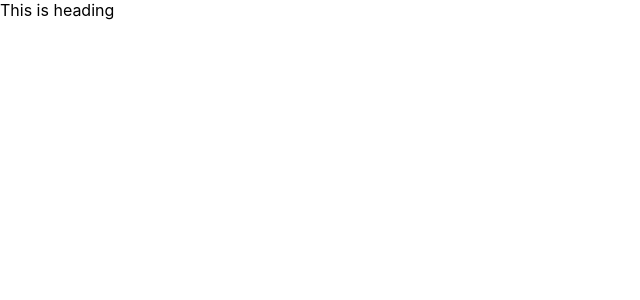
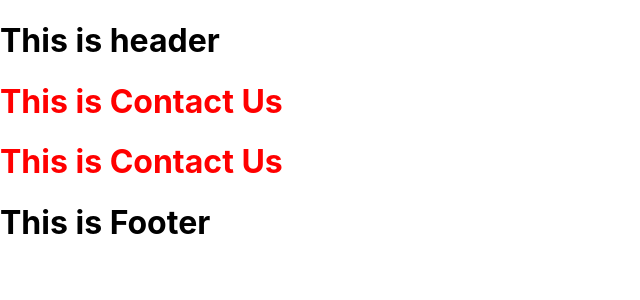
Before and after one commit to RavindraKumarThakur/Quick-Foods-online-food-order-system, a React (Create React App) app in the folder frontend/: page /Contact_Us in a window 1280 px wide. Shown: the top 300 px of the page, without its empty margins (0-640 px from the left). Built offline with nearby package versions, Linux system fonts and the light colour scheme.

Commit message:
Made component and routing

```diff
--- a/frontend/package.json
+++ b/frontend/package.json
@@ -8,6 +8,7 @@
     "@testing-library/user-event": "^13.5.0",
     "react": "^18.3.1",
     "react-dom": "^18.3.1",
+    "react-router-dom": "^6.23.1",
     "react-scripts": "5.0.1",
     "web-vitals": "^2.1.4"
   },
--- /dev/null
+++ b/frontend/src/Layout.jsx
@@ -0,0 +1,16 @@
+import React from "react";
+import { Outlet } from "react-router-dom";
+import Header from "./component/Header/Header";
+import Footer from "./component/Footer/Footer";
+
+function Layout(){
+    return(
+        <>
+        <Header />
+        <Outlet />
+        <Footer />
+        </>
+    )
+}
+
+export default Layout
--- /dev/null
+++ b/frontend/src/component/About_Us/About_Us.jsx
@@ -0,0 +1,9 @@
+import React from "react";
+
+function About_Us(){
+    return(
+        <h1>This is About Us</h1>
+    )
+}
+
+export default About_Us
--- /dev/null
+++ b/frontend/src/component/Contact_Us/Contact_Us.css
@@ -0,0 +1,3 @@
+.Contact_heading{
+    color: red;
+}
--- /dev/null
+++ b/frontend/src/component/Contact_Us/Contact_Us.jsx
@@ -0,0 +1,13 @@
+import React from "react";
+import "./Contact_Us.css";
+
+function Contact_Us(){
+    return(
+        <>
+        <h1 class="Contact_heading">This is Contact Us</h1>
+        <h1 class="Contact_heading">This is Contact Us</h1>
+        </>
+    )
+}
+
+export default Contact_Us
--- /dev/null
+++ b/frontend/src/component/Footer/Footer.jsx
@@ -0,0 +1,9 @@
+import React from "react";
+
+function Footer(){
+    return(
+        <h1>This is Footer</h1>
+    )
+}
+
+export default Footer
--- /dev/null
+++ b/frontend/src/component/Header/Header.jsx
@@ -0,0 +1,9 @@
+import React from "react";
+
+function Header(){
+    return(
+        <h1>This is header</h1>
+    )
+}
+
+export default Header
--- /dev/null
+++ b/frontend/src/component/Home/Home.jsx
@@ -0,0 +1,12 @@
+import React from "react";
+
+function Home(){
+    return(
+        <>
+        <h1>This is Home</h1>
+        <h1></h1>
+        </>
+    )
+}
+
+export default Home
--- a/frontend/src/index.js
+++ b/frontend/src/index.js
@@ -3,12 +3,27 @@ import ReactDOM from 'react-dom/client';
 import './index.css';
 import App from './App';
 import reportWebVitals from './reportWebVitals';
+import { Route, RouterProvider, createBrowserRouter, createRoutesFromElements } from 'react-router-dom';
+import Home from "./component/Home/Home.jsx";
+import Contact_Us from "./component/Contact_Us/Contact_Us.jsx";
+import About_Us from './component/About_Us/About_Us.jsx';
+import Layout from './Layout.jsx';
+
+const router = createBrowserRouter(
+  createRoutesFromElements(
+    <Route path='/' element={<Layout />} >
+      <Route path='' element={<Home />}/>
+      <Route path='/Contact_Us' element={<Contact_Us/>} />
+      <Route path='/About_Us' element={<About_Us />} />
+    </Route>
+  )
+)
 
 const root = ReactDOM.createRoot(document.getElementById('root'));
 root.render(
   <React.StrictMode>
-    <App />
-  </React.StrictMode>
+    <RouterProvider router={router} />
+  </React.StrictMode>,
 );
 
 // If you want to start measuring performance in your app, pass a function
```
Also changed, not shown: 1 other file (tests, documents, lock files or other folders).
